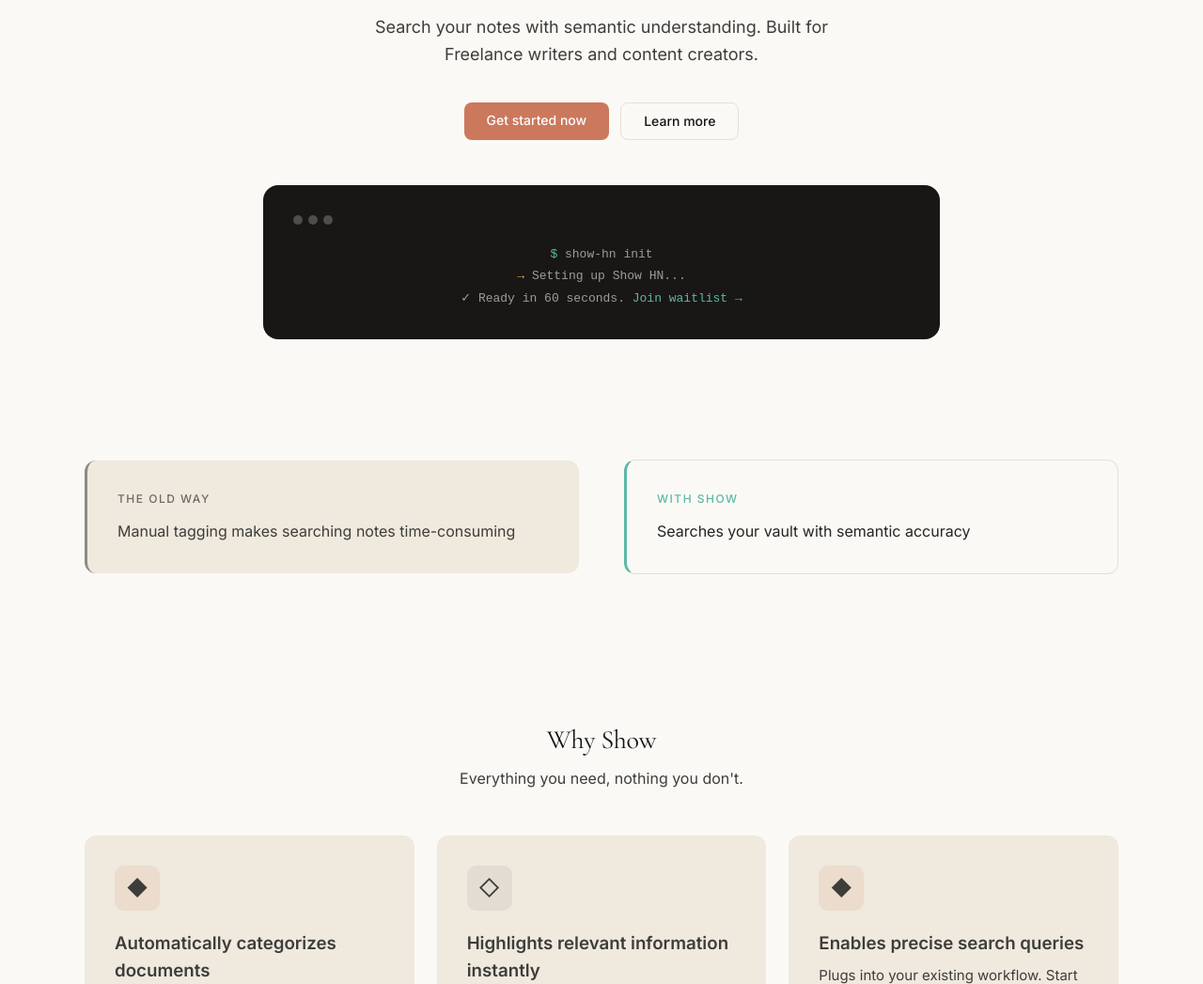
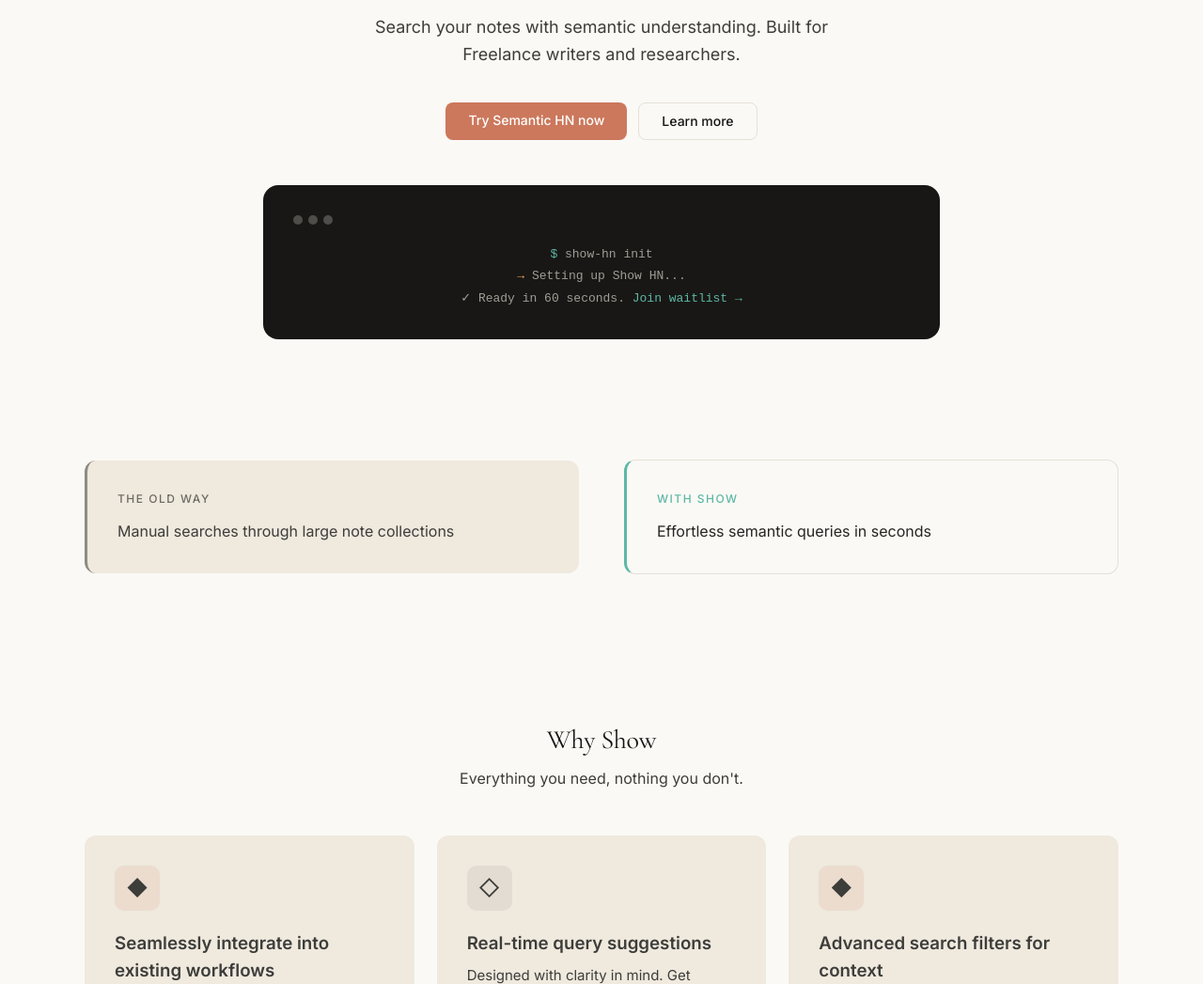
Before and after one commit to ivo1974kanchev-arch/show-hn-obsidian-semantic-a-cl, a website: page index.html in a window 1280 px wide. Shown: the part 253-1300 px from the top of the page at 94% size. Drawn offline with nearby package versions, Linux system fonts and the light colour scheme.

```diff
--- a/index.html
+++ b/index.html
@@ -4,7 +4,7 @@
 <meta charset="UTF-8">
 <meta name="viewport" content="width=device-width, initial-scale=1.0">
 <title>Show HN — Search your notes with semantic understanding</title>
-<meta name="description" content="Search your notes with semantic understanding. Built for Freelance writers and content creators.">
+<meta name="description" content="Search your notes with semantic understanding. Built for Freelance writers and researchers.">
 <link rel="preconnect" href="https://fonts.googleapis.com">
 <link rel="preconnect" href="https://fonts.gstatic.com" crossorigin>
 <link href="https://fonts.googleapis.com/css2?family=Cormorant+Garamond:ital,wght@0,400;0,500;1,400&family=Inter:wght@400;500;600&display=swap" rel="stylesheet">
@@ -314,9 +314,9 @@ body {
   <div class="container">
     <span class="hero-badge">Launching soon</span>
     <h1 class="display-lg">Show HN</h1>
-    <p class="hero-sub">Search your notes with semantic understanding. Built for Freelance writers and content creators.</p>
+    <p class="hero-sub">Search your notes with semantic understanding. Built for Freelance writers and researchers.</p>
     <div class="hero-actions">
-      <a href="#waitlist" class="btn-primary">Get started now</a>
+      <a href="#waitlist" class="btn-primary">Try Semantic HN now</a>
       <a href="#features" class="btn-secondary">Learn more</a>
     </div>
     <div class="hero-mockup">
@@ -336,11 +336,11 @@ body {
     <div class="grid-2">
       <div class="problem-old">
         <p class="problem-label old">The old way</p>
-        <p class="body-md" style="color:var(--body)">Manual tagging makes searching notes time-consuming</p>
+        <p class="body-md" style="color:var(--body)">Manual searches through large note collections</p>
       </div>
       <div class="problem-new">
         <p class="problem-label new">With Show</p>
-        <p class="body-md" style="color:var(--body-strong)">Searches your vault with semantic accuracy</p>
+        <p class="body-md" style="color:var(--body-strong)">Effortless semantic queries in seconds</p>
       </div>
     </div>
   </div>
@@ -356,17 +356,17 @@ body {
     <div class="grid-3">
       <div class="feat-card">
         <div class="feat-icon coral">&#9670;</div>
-        <h3>Automatically categorizes documents</h3>
+        <h3>Seamlessly integrate into existing workflows</h3>
         <p>Purpose-built from the ground up to deliver results without the overhead of traditional solutions.</p>
       </div>
       <div class="feat-card">
         <div class="feat-icon dark">&#9671;</div>
-        <h3>Highlights relevant information instantly</h3>
+        <h3>Real-time query suggestions</h3>
         <p>Designed with clarity in mind. Get insights at a glance, take action in seconds&mdash;no training required.</p>
       </div>
       <div class="feat-card">
         <div class="feat-icon coral">&#9670;</div>
-        <h3>Enables precise search queries</h3>
+        <h3>Advanced search filters for context</h3>
         <p>Plugs into your existing workflow. Start seeing value from day one, not month three.</p>
       </div>
     </div>
```
